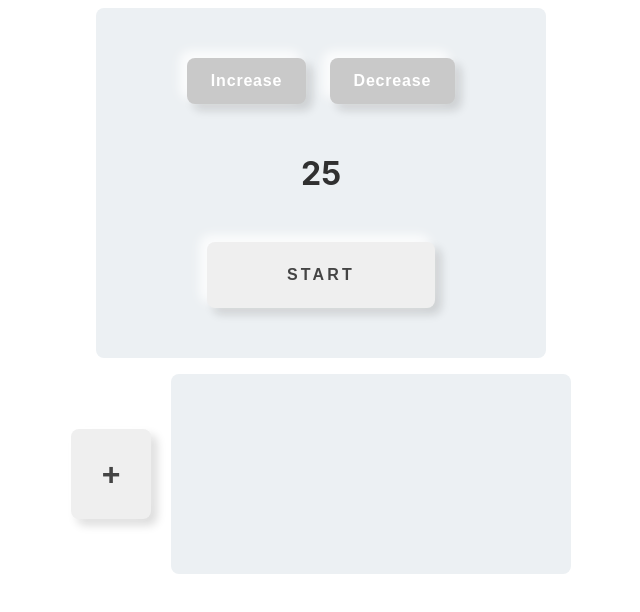
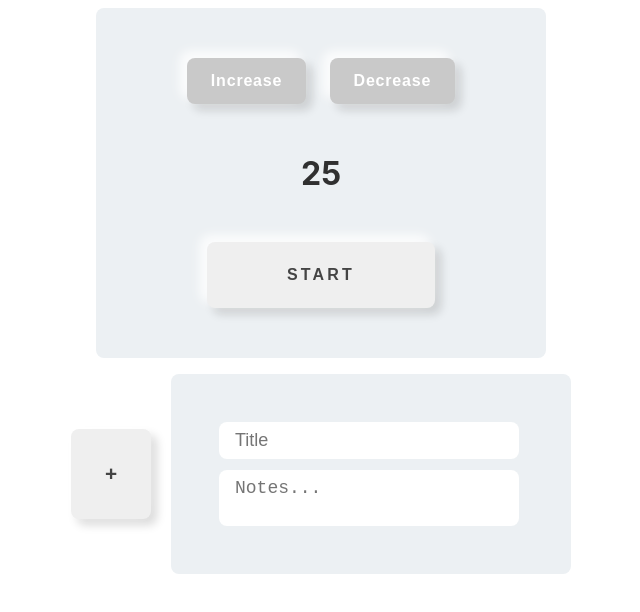
Before and after one commit to Leprekus/Timer-Project, a React (Create React App) app in the folder pomodor-timer/: page / in a window 1280 px wide. Shown: the top 612 px of the page, without its empty margins (319-959 px from the left). Built offline with nearby package versions, Linux system fonts and the light colour scheme.

Commit message:
editi and update tasks

```diff
--- a/pomodor-timer/src/components/NewTaskForm.js
+++ b/pomodor-timer/src/components/NewTaskForm.js
@@ -1,6 +1,58 @@
-export const NewTaskForm = () => {
-    <section>
-        <input placeholder="Title"></input>
-        <textarea placeholder="Notes"></textarea>
-    </section>
+import { useEffect, useState } from "react";
+import { useDispatch, useSelector } from "react-redux";
+import { stringify, v4 as uuidv4 } from "uuid";
+
+import { addTask, editTask, saveChanges, selectTaskToEdit } from "../features/task/taskSlice";
+
+export const NewTaskForm = (props) => {
+   const [title, setTitle] = useState('')
+   const [description, setDescription] = useState('')
+
+    const dispatch = useDispatch()
+    const taskToEdit = useSelector(selectTaskToEdit)
+    useEffect(()=>{
+        if(props.taskId) {
+            setTitle(props.title)
+            setDescription(props.description)
+        }
+
+        console.log(taskToEdit)
+    },[props.taskId, props.title, props.description, taskToEdit])
+
+
+    const handleForm = ( e ) => {
+        e.preventDefault()
+
+        dispatch(addTask({
+            id: uuidv4(),
+            title,
+            description,
+        }))
+
+        //cleanup
+        setTitle('')
+        setDescription('')
+
+    }
+
+    const handleSaveChanges = ( e ) => {
+        e.preventDefault()
+        dispatch(saveChanges({
+            id: taskToEdit.id,
+            title,
+            description,
+        }))
+        dispatch(editTask({}))
+        console.log(taskToEdit)
+    }
+
+    return (
+    <form onSubmit={taskToEdit.id ? handleSaveChanges : handleForm} className="task">
+            <button className="taskButton">{taskToEdit.id ? 'save' : '+' }</button>
+            <div className="taskContainer">
+                <input onChange={({ target }) => setTitle(target.value)} className="fields" placeholder='Title' value={title}/>
+                <textarea onChange={({ target }) => setDescription(target.value)} className="fields" placeholder='Notes...' value={description}></textarea>
+            </div>
+        </form>
+        )
 }
--- a/pomodor-timer/src/features/task/Task.js
+++ b/pomodor-timer/src/features/task/Task.js
@@ -1,10 +1,24 @@
-import React from "react"
+import React, { useState } from "react"
+import { useDispatch, useSelector } from "react-redux"
+import { editTask, selectTasks } from "./taskSlice"
 
-export const Task = () => {
-    const tasks = {} //useSelector(selectTask)
+export const Task = ({ id, title, description }) => {
 
+    const dispatch = useDispatch()
+    const tasks = useSelector(selectTasks)
+    const task = tasks[id]
+
+    const handleEditTask = () => {
+        //set task state to current's
+       dispatch(editTask(task))
+    }
 
     return (
-        <></>
-    )
-}
+        <>
+        <button className="taskButton" onClick={handleEditTask}>edit</button>
+        <div className="taskContainer">
+            <h3>{title}</h3>
+            <p>{description}</p>
+        </div>
+        </>
+    )}
--- a/pomodor-timer/src/features/task/Tasks.js
+++ b/pomodor-timer/src/features/task/Tasks.js
@@ -1,39 +1,30 @@
 import React, { useState } from "react"
 import './task.css'
-import { useDispatch, useSelector } from "react-redux"
-import { addTask, selectTasks } from "./taskSlice"
-import { v4 as uuidv4 } from "uuid";
-import { isAsyncThunkAction } from "@reduxjs/toolkit";
+import { useSelector } from "react-redux"
+import { selectTasks, selectTaskToEdit } from "./taskSlice"
+
+import { Task } from "./Task"
+import { NewTaskForm } from '../../components/NewTaskForm'
 export const Tasks = () => {
-    const [taskId, setTaskId] = useState(uuidv4())
+
+    const taskToEdit = useSelector(selectTaskToEdit)
     const tasks = useSelector(selectTasks);//replace with useSelector(selectTasks)
-    const dispatch = useDispatch()
-    console.log(tasks)
-    const handleCreateTask = () => {
-        setTaskId(uuidv4())
-        const taskObject = {
-            title: '',
-            description: '',
-            id: taskId,
-        }
-        dispatch(addTask(taskObject))
-    }
+
 
     return (
         <>
-        {Object.values(tasks).map(task => (
-            <li className="task" key={task.id}>
-                <button onClick={handleCreateTask} className="taskButton edit"> edit </button>
-                <div className="taskContainer">
-                    <h3>{task.title}</h3>
-                    <p>{task.description}</p>
-                </div>
+        {Object.values(tasks).map(task =>{
+        if(taskToEdit.id === task.id) return (
+            <li className="task"key={task.id}>
+            <NewTaskForm title={task.title} description={task.description} taskId={task.id}/>
             </li>
-        ))}
-        <li className="task">
-            <button onClick={handleCreateTask} className="taskButton add"> + </button>
-            <div className="taskContainer"></div>
-        </li>
+        )
+        return (
+            <li className="task"key={task.id}>
+            <Task  id={task.id} title={task.title} description={task.description}/>
+            </li>
+        )})}
+        <NewTaskForm/>
         </>
      )
 }
--- a/pomodor-timer/src/features/task/task.css
+++ b/pomodor-timer/src/features/task/task.css
@@ -18,12 +18,8 @@
     min-width: 80px;
     min-height: 90px;
 
-}
-.add {
-    font-size: 2rem;
-}
-.edit {
-    font-size: 1.5rem;
+    font-size: 1.3rem;
+
 }
 
 .taskButton:active {
@@ -49,4 +45,26 @@
     transition: .2s ease-in-out;
 
     text-decoration: none;
+
+    display: flex;
+    flex-direction: column;
+    justify-content: space-between;
+    padding: 3rem;
+
 }
+
+
+.fields {
+    border-radius: .5rem;
+    border-style: none;
+    outline:none;
+    background: rgb(255, 255, 255);
+    font-size: 18px;
+    padding: 0.5rem 1rem;
+    color: #555;
+    max-width: 300px;
+
+    overflow-x: hidden;
+    resize: none;
+    height: fit-content;
+  }
--- a/pomodor-timer/src/features/task/taskSlice.js
+++ b/pomodor-timer/src/features/task/taskSlice.js
@@ -7,25 +7,44 @@ import { createSlice } from "@reduxjs/toolkit"
 //         id
 //     }
 // }
+
+//     task to edit structure
+//      {
+//         title,
+//         description,
+//         id
+//     }
 const initialState = {
-    tasks: {}
+    tasks: {},
+    taskToEdit: {}
+
 }
 const taskSlice = createSlice({
     name: 'tasks',
     initialState,
     reducers: {
+
+        editTask(state, { payload }) {
+            state.taskToEdit = payload
+        },
+
+        saveChanges(state, { payload }) {
+            state.tasks[payload.id] = payload
+
+        },
         addTask(state, { payload }) {
             state.tasks = {
                 ...state.tasks,
                 [payload.id]: payload
             }
-
-
-        }
+        },
     }
 })
 
-export const { addTask } = taskSlice.actions
+export const { addTask, editTask, saveChanges, isEditable } = taskSlice.actions
 export const selectTasks = state => state.tasks.tasks
+export const selectTaskToEdit = state => state.tasks.taskToEdit
+
+
 
 export default taskSlice.reducer
```
Also changed, not shown: 1 other file (tests, documents, lock files or other folders).
